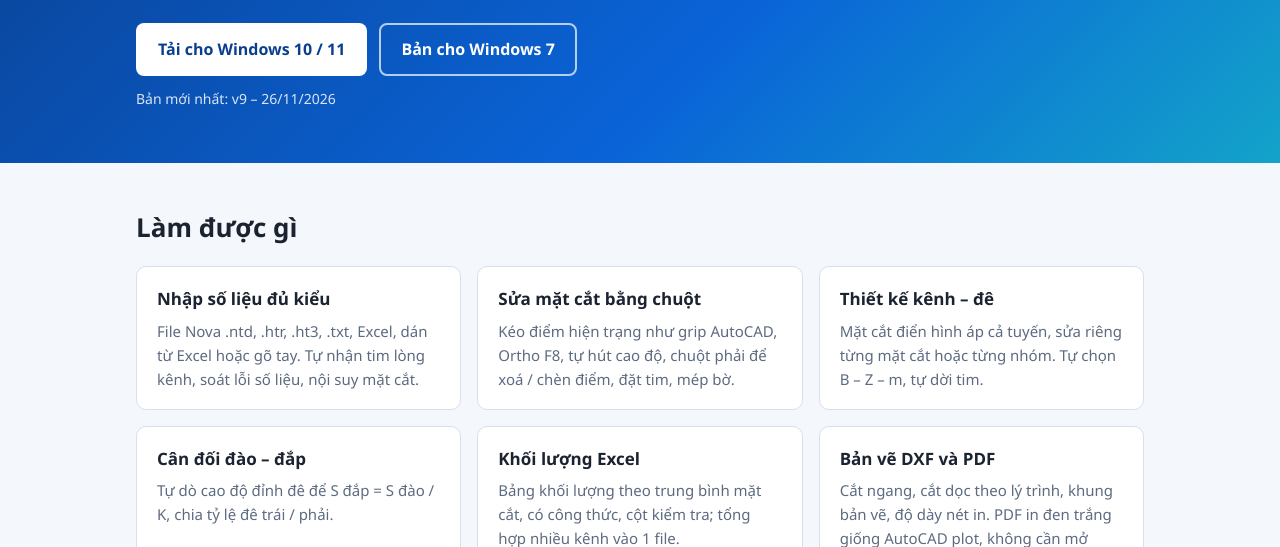
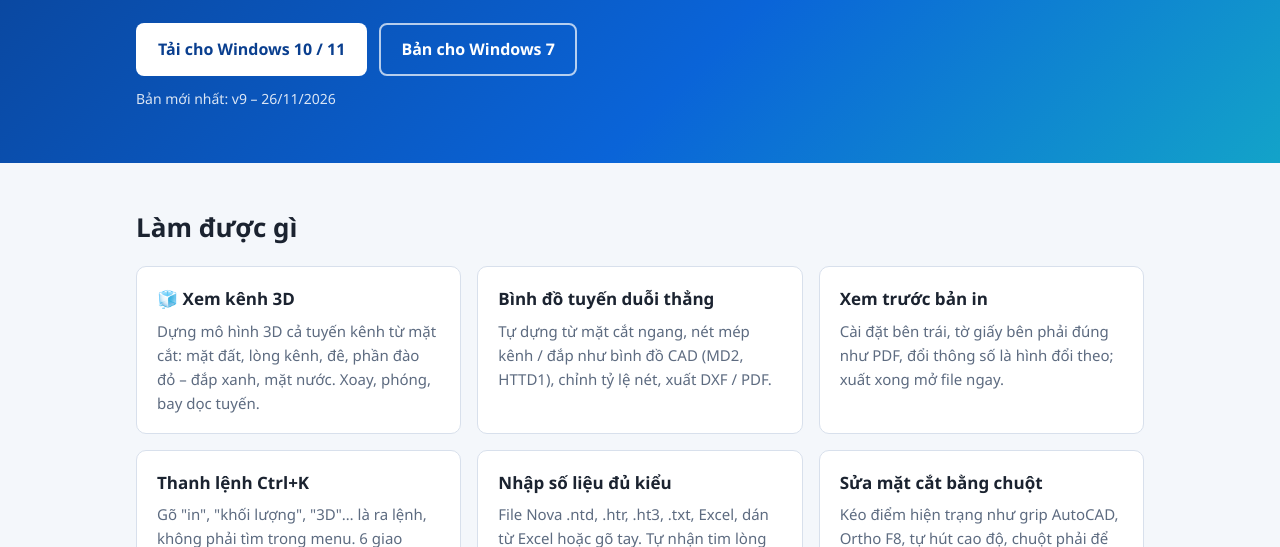
Before and after one commit to tkk360plus/tkk360plus.github.io, a plain HTML site: page index.html in a window 1280 px wide. Shown: the part 253-800 px from the top of the page. Drawn offline with Linux system fonts and the light colour scheme.

Commit message:
Cap nhat index.html (v9)

```diff
--- a/index.html
+++ b/index.html
@@ -57,6 +57,10 @@ footer{border-top:1px solid var(--bd);padding:24px 0 40px;color:var(--mut);font-
   <div class="wrap">
     <h2>Làm được gì</h2>
     <div class="grid">
+      <div class="card"><h3>🧊 Xem kênh 3D</h3><p>Dựng mô hình 3D cả tuyến kênh từ mặt cắt: mặt đất, lòng kênh, đê, phần đào đỏ – đắp xanh, mặt nước. Xoay, phóng, bay dọc tuyến.</p></div>
+      <div class="card"><h3>Bình đồ tuyến duỗi thẳng</h3><p>Tự dựng từ mặt cắt ngang, nét mép kênh / đắp như bình đồ CAD (MD2, HTTD1), chỉnh tỷ lệ nét, xuất DXF / PDF.</p></div>
+      <div class="card"><h3>Xem trước bản in</h3><p>Cài đặt bên trái, tờ giấy bên phải đúng như PDF, đổi thông số là hình đổi theo; xuất xong mở file ngay.</p></div>
+      <div class="card"><h3>Thanh lệnh Ctrl+K</h3><p>Gõ "in", "khối lượng", "3D"… là ra lệnh, không phải tìm trong menu. 6 giao diện, có nền tối dịu mắt.</p></div>
       <div class="card"><h3>Nhập số liệu đủ kiểu</h3><p>File Nova .ntd, .htr, .ht3, .txt, Excel, dán từ Excel hoặc gõ tay. Tự nhận tim lòng kênh, soát lỗi số liệu, nội suy mặt cắt.</p></div>
       <div class="card"><h3>Sửa mặt cắt bằng chuột</h3><p>Kéo điểm hiện trạng như grip AutoCAD, Ortho F8, tự hút cao độ, chuột phải để xoá / chèn điểm, đặt tim, mép bờ.</p></div>
       <div class="card"><h3>Thiết kế kênh – đê</h3><p>Mặt cắt điển hình áp cả tuyến, sửa riêng từng mặt cắt hoặc từng nhóm. Tự chọn B – Z – m, tự dời tim.</p></div>
```
